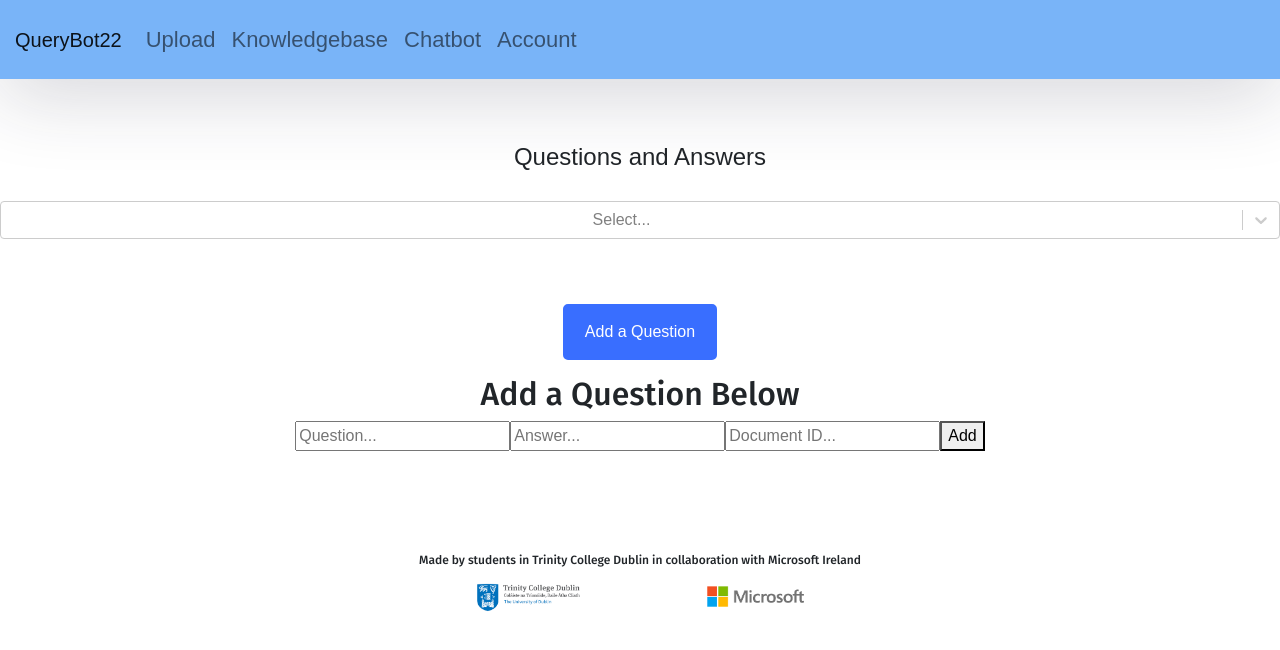
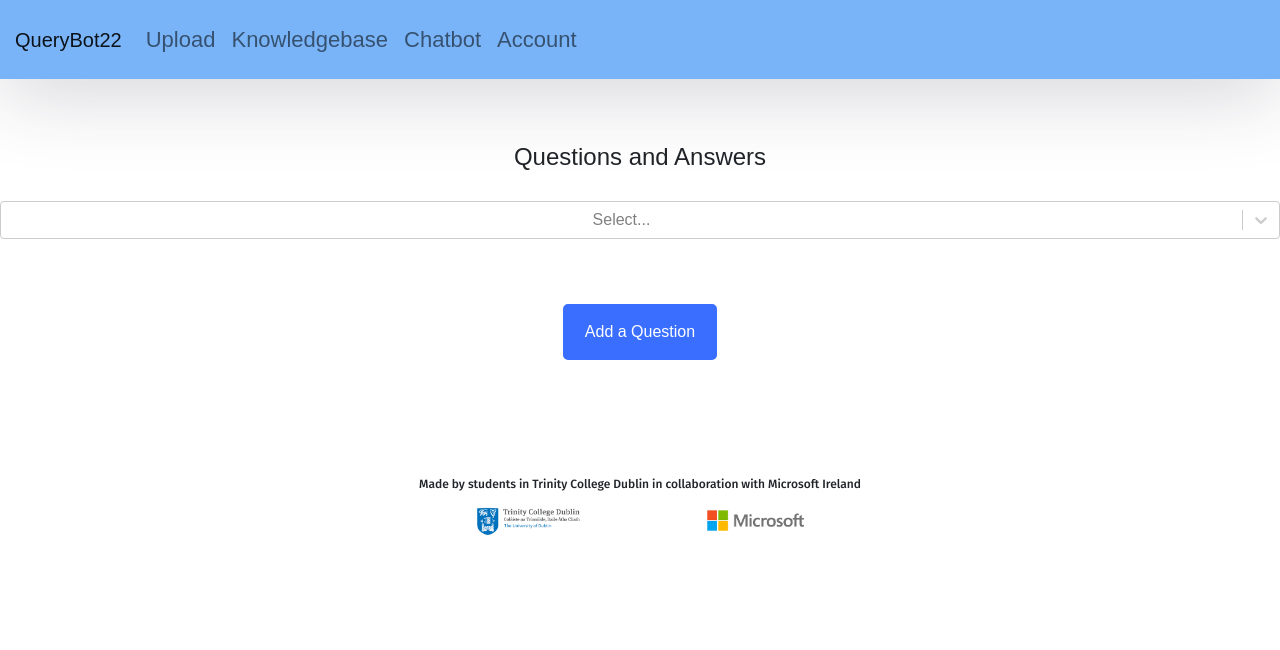
Before and after one commit to hollymcevoy/Sweng-2022, a React (Create React App) app in the folder front/: page /knowledgebase in a window 1280 px wide. Shown: the top 650 px of the page. Built offline with nearby package versions, Linux system fonts and the light colour scheme.

Commit message:
Update QnAKB.js

```diff
--- a/front/src/views/QnAKB.js
+++ b/front/src/views/QnAKB.js
@@ -1,7 +1,6 @@
 import NavbarComp from '../components/NavbarComp';
 import QnAAccordion from '../components/QnAAccordion';
 import Button from 'react-bootstrap/Button';
-import AddQuestion from '../components/AddQuestion';
 
 function QnAKB() {
   return (
@@ -11,7 +10,6 @@ function QnAKB() {
       <p className="App-Page-Header">Questions and Answers</p>
       <QnAAccordion />
       <Button className="App-Button"  href="/editknowledgebase">Add a Question</Button>
-      <AddQuestion />
     </div>
   );
 }
```
